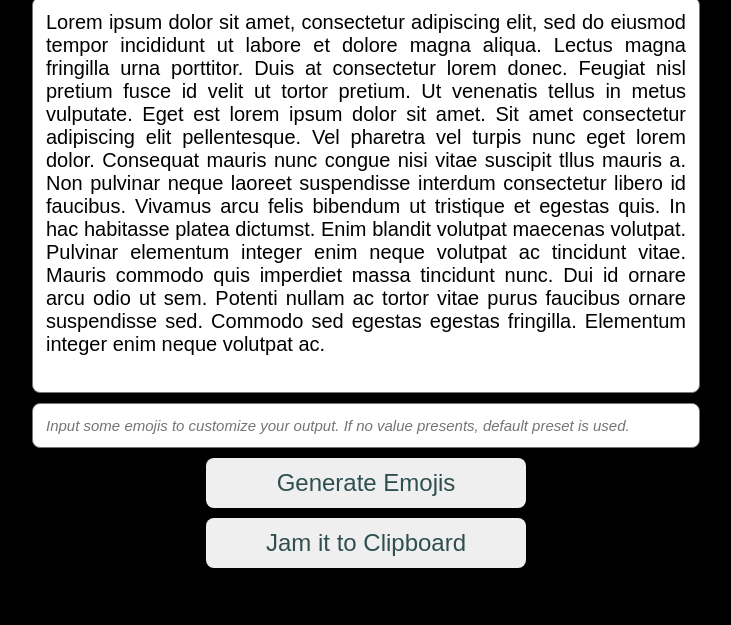
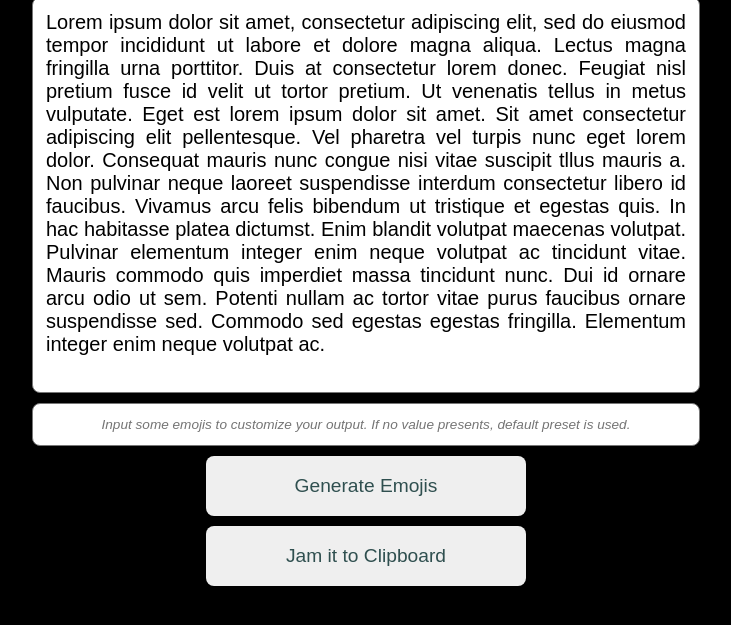
Before and after one commit to zachvoxwattz/Khati.com, a plain HTML site: page Application.html in a window 1280 px wide. Shown: the part 123-748 px from the top of the page, without its empty margins (274-1005 px from the left). Drawn offline with Linux system fonts and the light colour scheme.

Commit message:
v2.1
- Adjusted the CSS file so that every component's font size will be relative rather than fixed.

```diff
--- a/scripts/app.css
+++ b/scripts/app.css
@@ -13,7 +13,7 @@ h1
     text-align: center;
     font-family: sans-serif;
     background-color: black;
-    font-size: 72px;
+    font-size: 450%;
     font-weight: bold;
     color: white;
 }
@@ -27,7 +27,7 @@ h1
 	background-size: 300%;
 	font-family: sans-serif;
 	font-weight: 750;
-	font-size: 5vw;
+	font-size: 450%;
 	letter-spacing: -5px;
 	text-transform: uppercase;
 	-webkit-background-clip: text;
@@ -50,6 +50,11 @@ body
     background-color: black;
 }
 
+.emoBox, .customEmoBox, button
+{
+    border-radius: 8px;
+}
+
 .emoBox::selection
 {
     background-color: transparent;
@@ -60,8 +65,7 @@ body
     margin-bottom: 10px;
     padding: 1%;
     width: 50%;
-    font-size: 20px;
-    border-radius: 8px;
+    font-size: 125%;
     font-family: sans-serif;
     text-align: justify;
     display: block;
@@ -75,10 +79,9 @@ body
 {
     padding: 1%;
     width: 50%;
-    font-size: 15px;
-    border-radius: 8px;
+    font-size: 85%;
     font-family: sans-serif;
-    text-align: justify;
+    text-align: center;
     font-style: normal;
     display: block;
     margin-left: auto;
@@ -98,17 +101,16 @@ button
     text-align: center;
     display: flex;
     align-items: center;
-    font-size: 24px;
+    font-size: 120%;
     font-family: sans-serif;
     border-width: 0px;
     width: 25%;
-    height: 50px;
+    height: 7.5vh;
     display: flex;
     display: grid;
     margin: auto;
     margin-top: 10px;
     transition-duration: 500ms;
-    border-radius: 8px;
     color:darkslategray;
 }
 
```
Also changed, not shown: resources/img/appicon.ico (deleted), resources/img/tabicon.png, 1 other file.
